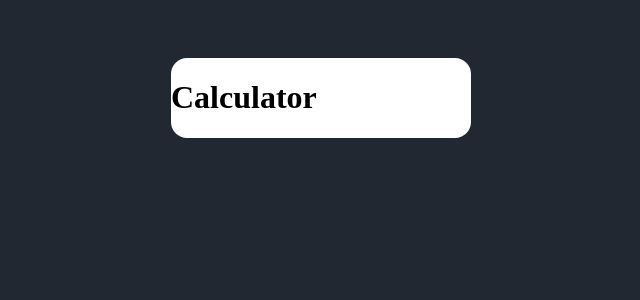
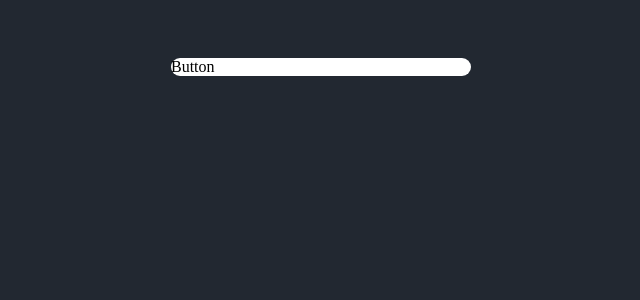
Before and after one commit to Soner-Ozciftci/React-Calculator-App, a React (Create React App) app: page / in a window 1280 px wide. Shown: the top 300 px of the page, without its empty margins (319-959 px from the left). Built offline with nearby package versions, Linux system fonts and the light colour scheme.

Commit message:
calc wrapper

```diff
--- a/src/App.js
+++ b/src/App.js
@@ -1,10 +1,11 @@
 import './App.css';
+import Button from './components/Button'
 
 function App() {
   return (
     <div className="App">
 <div className='calc-wrapper'>
-  <h1>Calculator</h1>
+  <Button/>
 </div>
     </div>
   );
--- /dev/null
+++ b/src/components/Button.js
@@ -0,0 +1,10 @@
+import React from 'react'
+import './Button.css'
+
+function Button() {
+  return (
+    <div>Button</div>
+  )
+}
+
+export default Button
```
Also changed, not shown: src/components/Button.css (added).
